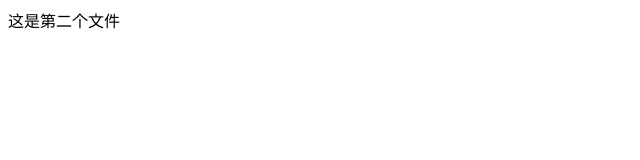
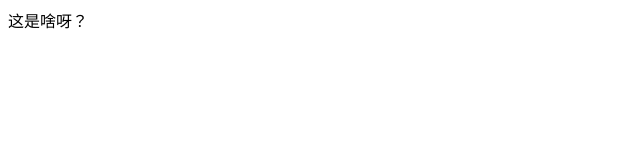
Before and after one commit to lxy0828/tortoise, a plain HTML site: page two.html in a window 1280 px wide. Shown: the full height of the page, 0-640 px from the left. Drawn offline with Linux system fonts and the light colour scheme.

Commit message:
改了同一文件

```diff
--- a/two.html
+++ b/two.html
@@ -5,7 +5,7 @@
 </head>
 <body>
     <div>
-        这是第二个文件
+        这是啥呀？
     </div>
 </body>
 </html>
```
